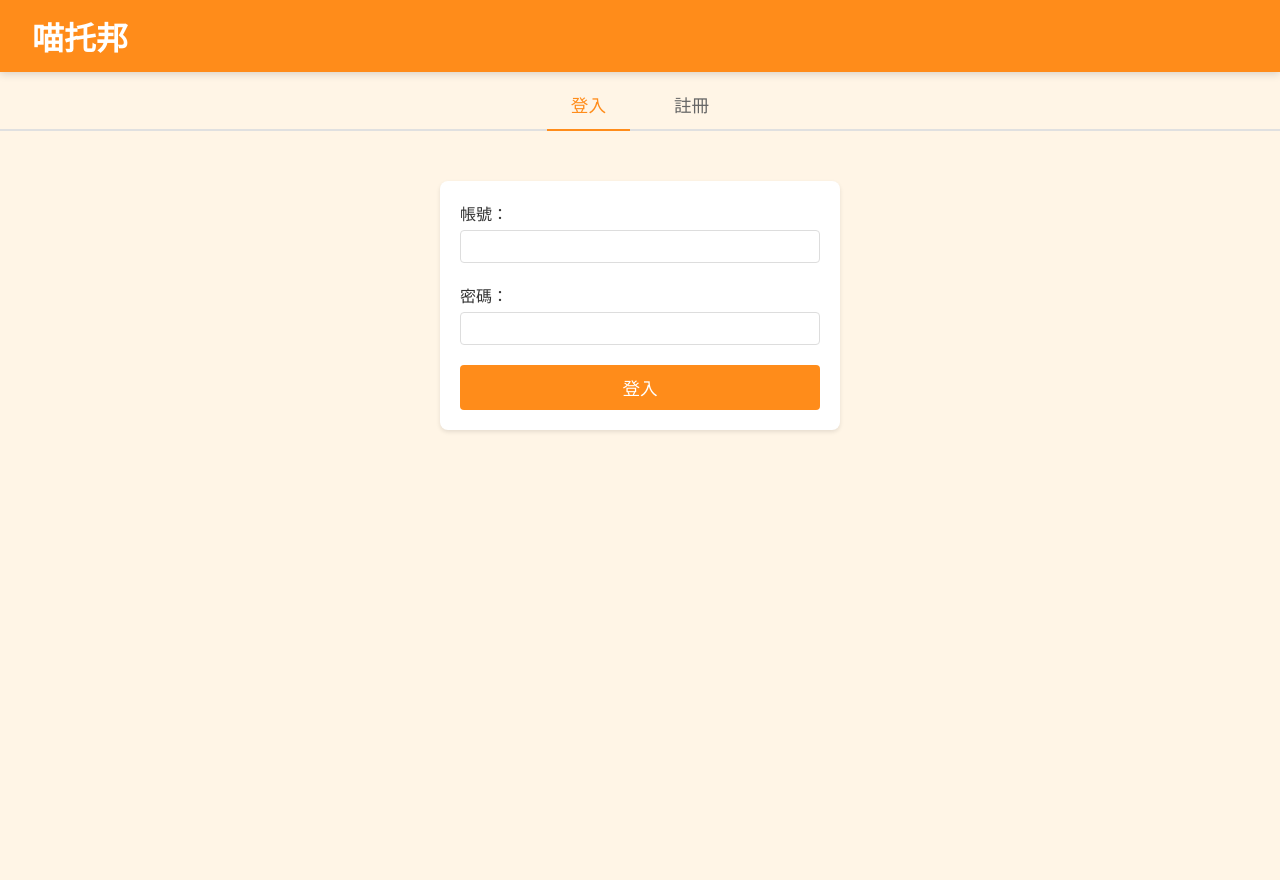
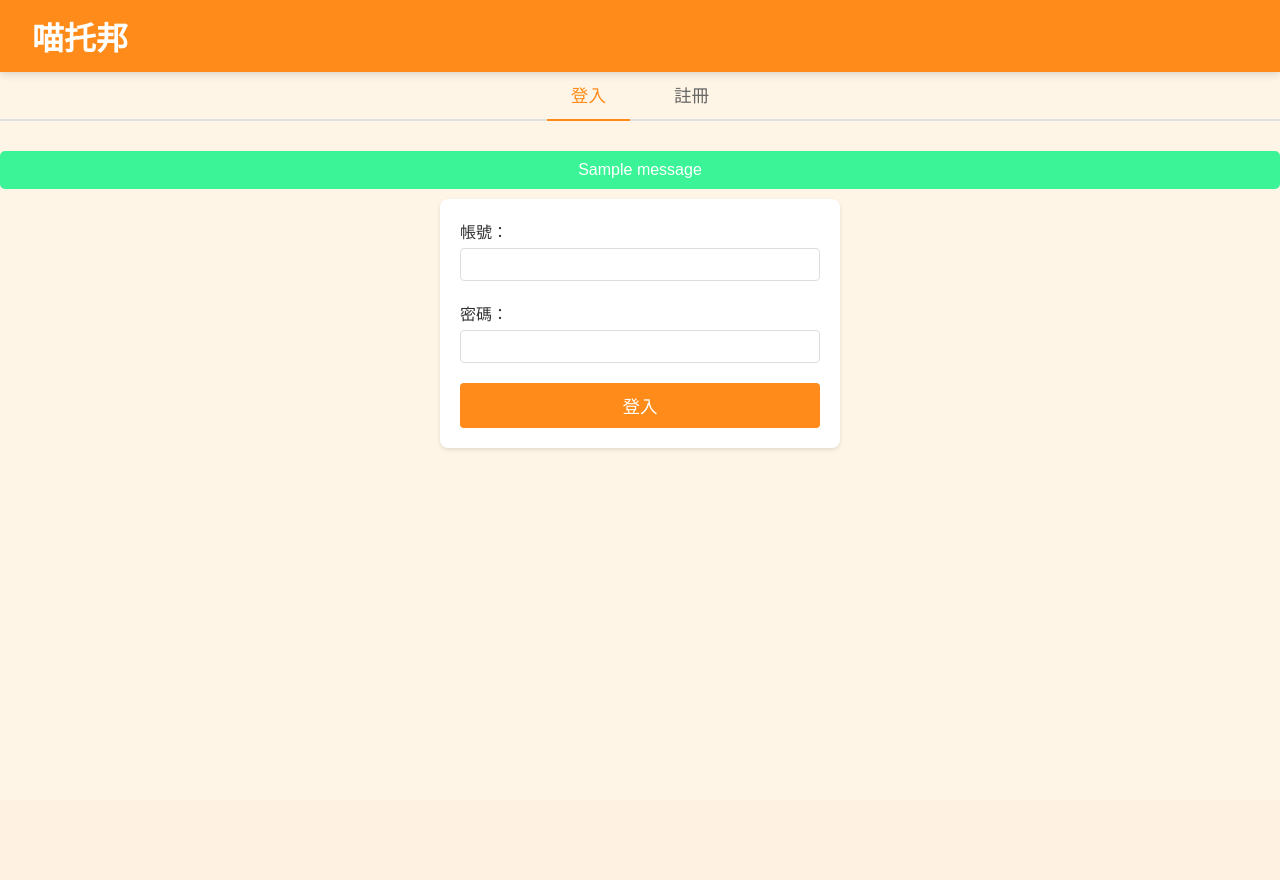
Before and after one commit to xinchen-8/Meowtopia, a Flask app: page /login_signUp in a window 1280 px wide. After the commit the page ends 450 px from the top, so only its background shows below. Run offline with Flask 3, Linux system fonts and the light colour scheme; tables that the repository leaves empty hold one stand-in row (values such as "Sample post"); one stand-in notice (Sample message) is shown.

Commit message:
Complete page changes after login and jump path

```diff
--- a/app.py
+++ b/app.py
@@ -3,7 +3,7 @@
 # 首頁
 @app.route('/')
 def home():
-    return render_template('index.html')
+    return render_template('index.html', logged_in=current_user.is_authenticated)
 
 # 登入和註冊
 @app.route('/login_signUp', methods=['GET', 'POST'])
@@ -12,22 +12,47 @@
 
     if tab == 'login' and request.method == 'POST':
         # 登入邏輯
-        user = User.query.filter_by(username=request.form['username']).first()
-        if user and user.check_password(request.form['password']):
+        username = request.form['username']
+        password = request.form['password']
+        user = User.query.filter_by(username=username).first()
+        if user and user.check_password(password):
             login_user(user)
-            return redirect(url_for('dashboard'))
-        flash('無效的用戶名或密碼')
+            return redirect(url_for('home'))
+        flash('無效的用戶名或密碼', 'danger')
 
     elif tab == 'signup' and request.method == 'POST':
         # 註冊邏輯
-        user = User(
-            username=request.form['username'],
-            contact=request.form['contact']
-        )
-        user.set_password(request.form['password'])
-        db.session.add(user)
-        db.session.commit()
-        return redirect(url_for('login_signUp', tab='login'))
+        username = request.form['username']
+        contact = request.form['contact']
+        age = request.form['age']
+        gender = request.form['gender']
+        password = request.form['password']
+        confirm_password = request.form['confirm_password']
+        if password != confirm_password:
+            flash('密碼不一致', 'warning')
+            return redirect(url_for('login_signUp', tab='signup'))
+
+        existing_user = User.query.filter_by(username=username).first()
+        if existing_user:
+            flash('該用戶名已被使用', 'warning')
+        elif len(password) < 8:  # 簡單的密碼強度檢查
+            flash('密碼長度必須至少為 8 位', 'warning')
+        else:
+            try:
+                user = User(
+                    username=username,
+                    contact=contact,
+                    age=age,
+                    gender=gender
+                )
+                user.set_password(password)
+                db.session.add(user)
+                db.session.commit()
+                flash('註冊成功，請登入！', 'success')
+                return redirect(url_for('login_signUp', tab='login'))
+            except Exception as e:
+                db.session.rollback()
+                flash('註冊時出現問題，請重試', 'danger')
 
     return render_template('login_signUp.html', tab=tab)
 
@@ -36,6 +61,7 @@
 @login_required
 def logout():
     logout_user()
+    session.clear()  # 清空 session
     return redirect(url_for('home'))
 
 # ---------------------------- 用戶路由   --------------------------
--- a/static/styles.css
+++ b/static/styles.css
@@ -3,6 +3,8 @@
     --primary-dark: #ff6600;
     --text-light: #FFE4B5;
     --background: #fff5e6;
+    --background_ad: #cae2fa;
+    --a: #0773FF;
 }
 
 /* 重置所有元素的預設樣式 */
@@ -16,7 +18,7 @@
 body {
     font-family: "Microsoft JhengHei", Arial, sans-serif;
     background-color: var(--background);
-    min-height: 100vh;
+    padding-top: 70px; /* 預留空間給 header */
 }
 
 /* 頂部導航欄樣式 */
@@ -31,6 +33,10 @@
     top: 0;
     width: 100%;
     z-index: 1000;
+}
+
+.header-admin {
+    background-color: var(--a);
 }
 
 /* 網站 Logo 樣式 */
@@ -52,7 +58,8 @@
     gap: 1.2rem;
 }
 
-.auth-buttons a {
+.auth-buttons a,
+.auth-buttons button {
     text-decoration: none;
     color: white;
     padding: 0.6rem 1.2rem;
@@ -60,12 +67,15 @@
     border-radius: 25px;
     transition: all 0.3s;
     font-weight: 500;
+    display: inline-block; /* 確保 button 和 a 的顯示方式一致 */
 }
 
-.auth-buttons a:hover {
+.auth-buttons a:hover,
+.auth-buttons button:hover {
     background: white;
     color: var(--primary);
 }
+
 
 /* Hero 區域樣式 - 網站主要視覺焦點 */
 .hero {
@@ -111,10 +121,10 @@
     color: white;
     padding: 1rem 2.5rem;
     border-radius: 30px;
-    text-decoration: none;
     font-size: 1.1rem;
     transition: all 0.3s;
     font-weight: bold;
+    border: none;
 }
 
 .cta-button:hover {
@@ -164,11 +174,10 @@
 .tabs {
     display: flex;
     justify-content: center;
-    margin-top: 80px; /* 根據需要調整 */
     margin-bottom: 30px;
     border-bottom: 2px solid #e0e0e0;
-    position: relative; /* 確保可以應用 z-index */
-    z-index: 999; /* 使 .tabs 在 header 下方 */
+    position: relative;
+    z-index: 1; /* 使 .tabs 在 header 下方 */
 }
 
 .tab-content {
@@ -191,11 +200,11 @@
 }
 
 .tab-button:hover {
-    color: #ff8c1a;
+    color: var(--primary);
 }
 
 .tab-button.active {
-    color: #ff8c1a;
+    color: var(--primary);
 }
 
 .tab-button.active::after {
@@ -211,7 +220,7 @@
 /* 表單樣式 */
 .form-container {
     max-width: 400px;
-    margin: 50px auto;
+    margin: 10px auto;
     padding: 20px;
     background: white;
     border-radius: 8px;
@@ -249,3 +258,32 @@
 .submit-btn:hover {
     background-color: #ff6600;
 }
+
+/* 訊息提示樣式 */
+.alert {
+    padding: 10px;
+    margin: 10px 0;
+    border-radius: 5px;
+    background-color: #f8d7da;
+    color: #721c24;
+    font-size: 1rem;
+    text-align: center;
+    width: 100%;
+    position: relative;
+    z-index: 0; /* 確保alert在tabs下方 */
+}
+
+.alert-success {
+    background-color: #3bf497;
+    color: #ffffff;
+}
+
+.alert-danger {
+    background-color: #fe0f0f;
+    color: #ffffff;
+}
+
+.alert-warning {
+    background-color: #fbc410;
+    color: #ffffff;
+}
--- a/templates/login_signUp.html
+++ b/templates/login_signUp.html
@@ -5,6 +5,7 @@
     <meta name="viewport" content="width=device-width, initial-scale=1.0">
     <link rel="stylesheet" href="{{ url_for('static', filename='styles.css') }}">
     <title>登入 / 註冊</title>
+
     <script>
         function showTab(tabId) {
             // 隱藏所有內容
@@ -30,12 +31,20 @@
         <a class="logo" href="{{ url_for('home') }}">喵托邦</a>
     </header>
 
+
     <div class="tabs">
         <!-- 頁面加載時，根據後端傳遞的 tab 值設置初始 active 樣式 -->
         <button class="tab-button {% if tab == 'login' %}active{% endif %}" onclick="showTab('login')">登入</button>
         <button class="tab-button {% if tab == 'signup' %}active{% endif %}" onclick="showTab('signup')">註冊</button>
     </div>
-
+    <!-- 這裡是錯誤提示的部分-->
+    {% with messages = get_flashed_messages(with_categories=True) %}
+        {% for category, message in messages %}
+            <div class="alert alert-{{ category }}" role="alert">
+                {{ message }}
+            </div>
+        {% endfor %}
+    {% endwith %}
     <!-- 登入表單 -->
     <div id="login" class="tab-content {% if tab == 'login' %}active{% endif %}">
         <div class="form-container">
@@ -62,12 +71,24 @@
                     <input type="text" name="username" required>
                 </div>
                 <div class="form-group">
+                    <label for="age">年齡</label>
+                    <input type="number" id="age" name="age" class="form-control" min="0">
+                </div>
+                <div class="form-group">
+                    <label for="gender">性別</label>
+                    <select id="gender" name="gender" class="form-control">
+                        <option value="male">男</option>
+                        <option value="female">女</option>
+                        <option value="other">其他</option>
+                    </select>
+                </div>
+                <div class="form-group">
                     <label>密碼：</label>
                     <input type="password" name="password" required>
                 </div>
                 <div class="form-group">
                     <label>確認密碼：</label>
-                    <input type="password" required>
+                    <input type="password" name="confirm_password" required>
                 </div>
                 <div class="form-group">
                     <label>手機號碼：</label>
```
Also changed, not shown: classes.py (+18 -3 lines), templates/index.html (+27 -3 lines), README.md.
